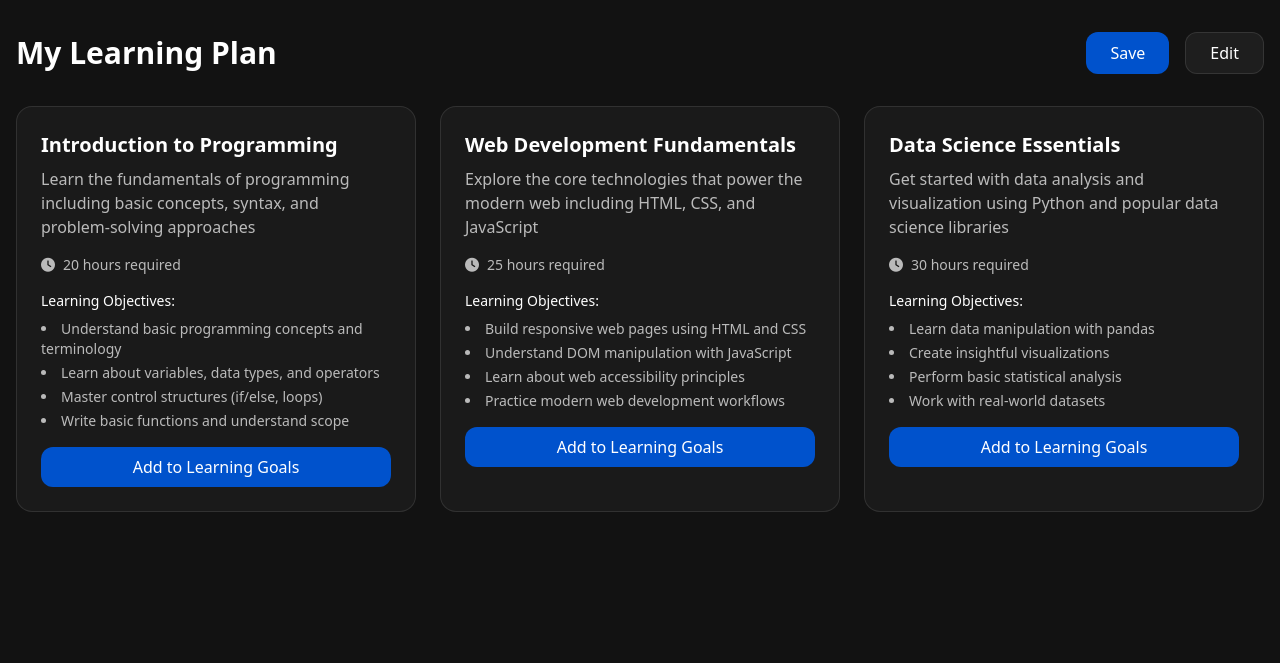
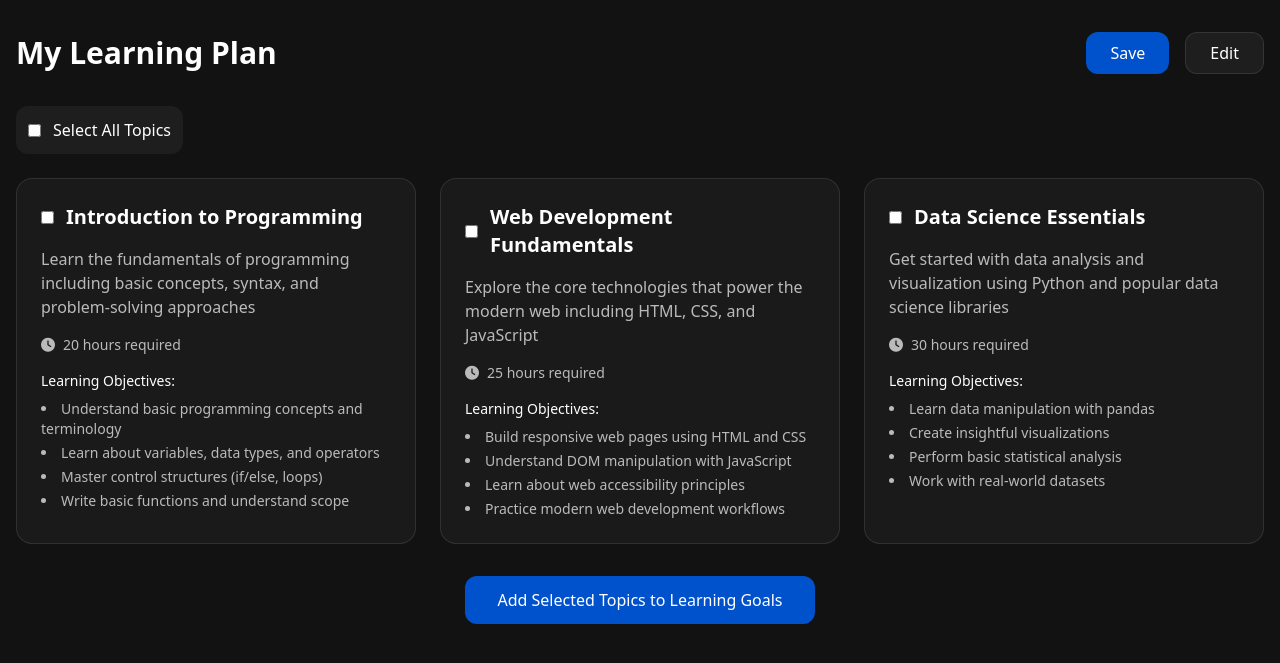
Before and after one commit to srikrishna-Challa/LearnerID_HTML, a Flask app: page /learning-plan in a window 1280 px wide. Shown: the part 56-719 px from the top of the page. Run offline with Flask 3, Linux system fonts and the light colour scheme; some libraries are stand-ins or nearby versions.

Commit message:
Agent query: Please check if: 1. You can select individual topics using checkboxes 2. The "Select All" checkbox works 3. Clicking "Add Selected Topics to Learning Goals" adds them to your learning history
Add functionality to add multiple learning topics to learning goals via a selection interface.

```diff
--- a/app.py
+++ b/app.py
@@ -528,6 +528,26 @@ def signup():
 
     return render_template('signup.html')
 
+@app.route('/add-to-learning-goals', methods=['POST'])
+def add_to_learning_goals():
+    topics = request.json.get('topics', [])
+    if not topics:
+        return jsonify({'status': 'error', 'message': 'No topics selected'}), 400
+
+    # Add selected topics to learning history
+    for topic_title in topics:
+        if topic_title not in topic_details:
+            topic_details[topic_title] = {
+                'title': topic_title,
+                'level': 'Beginner',
+                'progress': 0,
+                'start_date': datetime.now().strftime('%Y-%m-%d'),
+                'topics': []
+            }
+
+    flash(f'Added {len(topics)} topics to your learning goals!', 'success')
+    return jsonify({'status': 'success'})
+
 @app.route('/learning-plan', methods=['GET', 'POST'])
 def learning_plan():
     if request.method == 'POST':
--- a/templates/learning_plan.html
+++ b/templates/learning_plan.html
@@ -36,14 +36,26 @@
             </div>
         </div>
 
+        <!-- Select All Option -->
+        <div class="mb-6 flex items-center">
+            <label class="flex items-center p-3 bg-white/5 rounded-xl cursor-pointer hover:bg-white/10">
+                <input type="checkbox" id="selectAll" class="mr-3">
+                <span class="text-white">Select All Topics</span>
+            </label>
+        </div>
+
         <!-- Learning Topics -->
         <div class="grid grid-cols-1 lg:grid-cols-2 xl:grid-cols-3 gap-6">
             {% for topic in learning_topics %}
             <div class="bg-surface rounded-2xl p-6 border border-white/10">
-                <div class="mb-4">
-                    <h3 class="text-xl font-semibold text-white mb-2">{{ topic.title }}</h3>
-                    <p class="text-white/70">{{ topic.description }}</p>
+                <div class="flex justify-between items-start mb-4">
+                    <label class="flex items-center cursor-pointer">
+                        <input type="checkbox" name="selected_topics" value="{{ topic.title }}" class="mr-3 topic-checkbox">
+                        <h3 class="text-xl font-semibold text-white">{{ topic.title }}</h3>
+                    </label>
                 </div>
+
+                <p class="text-white/70 mb-4">{{ topic.description }}</p>
 
                 <!-- Time Required -->
                 <div class="flex items-center text-sm text-white/70 mb-4">
@@ -60,24 +72,52 @@
                         {% endfor %}
                     </ul>
                 </div>
-
-                <button onclick="addToLearningGoals('{{ topic.title }}')"
-                        class="w-full mt-4 px-4 py-2 bg-primary hover:bg-primary/90 rounded-xl text-white transition-colors">
-                    Add to Learning Goals
-                </button>
             </div>
             {% endfor %}
         </div>
 
+        <!-- Add Selected Topics Button -->
+        <div class="mt-8 flex justify-center">
+            <button onclick="addSelectedToLearningGoals()"
+                    class="px-8 py-3 bg-primary hover:bg-primary/90 rounded-xl text-white transition-colors">
+                Add Selected Topics to Learning Goals
+            </button>
+        </div>
+
         <script>
-        function addToLearningGoals(topicTitle) {
+        // Handle "Select All" functionality
+        document.getElementById('selectAll').addEventListener('change', function(e) {
+            const topicCheckboxes = document.querySelectorAll('.topic-checkbox');
+            topicCheckboxes.forEach(checkbox => {
+                checkbox.checked = e.target.checked;
+            });
+        });
+
+        // Update "Select All" when individual checkboxes change
+        document.querySelectorAll('.topic-checkbox').forEach(checkbox => {
+            checkbox.addEventListener('change', function() {
+                const allCheckboxes = document.querySelectorAll('.topic-checkbox');
+                const selectAllCheckbox = document.getElementById('selectAll');
+                selectAllCheckbox.checked = Array.from(allCheckboxes).every(cb => cb.checked);
+            });
+        });
+
+        function addSelectedToLearningGoals() {
+            const selectedTopics = Array.from(document.querySelectorAll('.topic-checkbox:checked'))
+                                      .map(checkbox => checkbox.value);
+
+            if (selectedTopics.length === 0) {
+                alert('Please select at least one topic');
+                return;
+            }
+
             fetch('/add-to-learning-goals', {
                 method: 'POST',
                 headers: {
                     'Content-Type': 'application/json',
                 },
                 body: JSON.stringify({
-                    topic: topicTitle
+                    topics: selectedTopics
                 })
             })
             .then(response => response.json())
```
